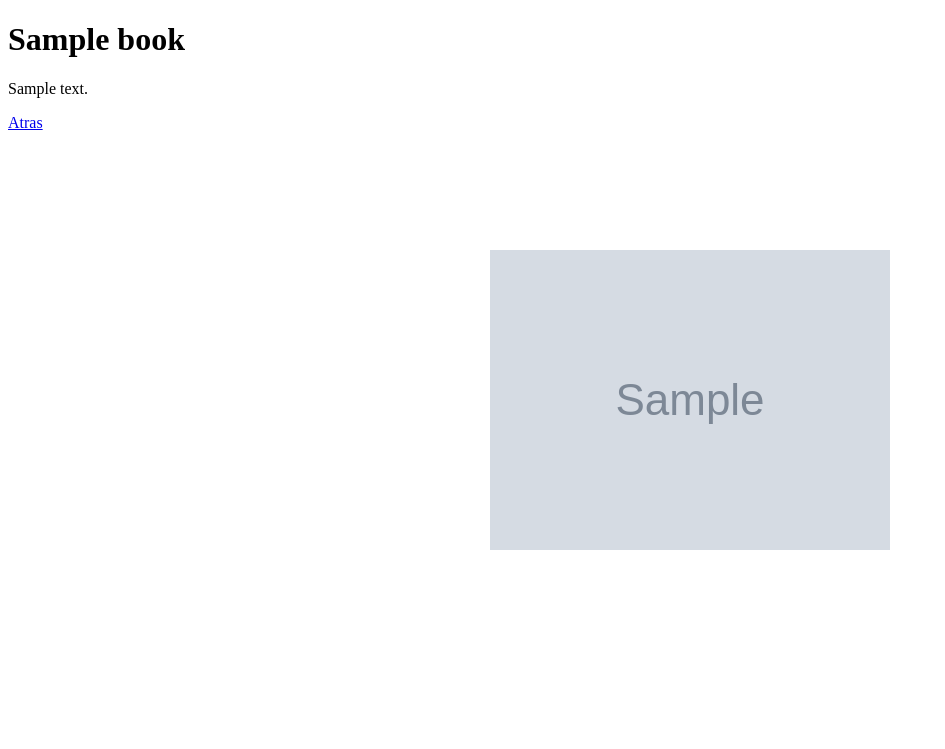
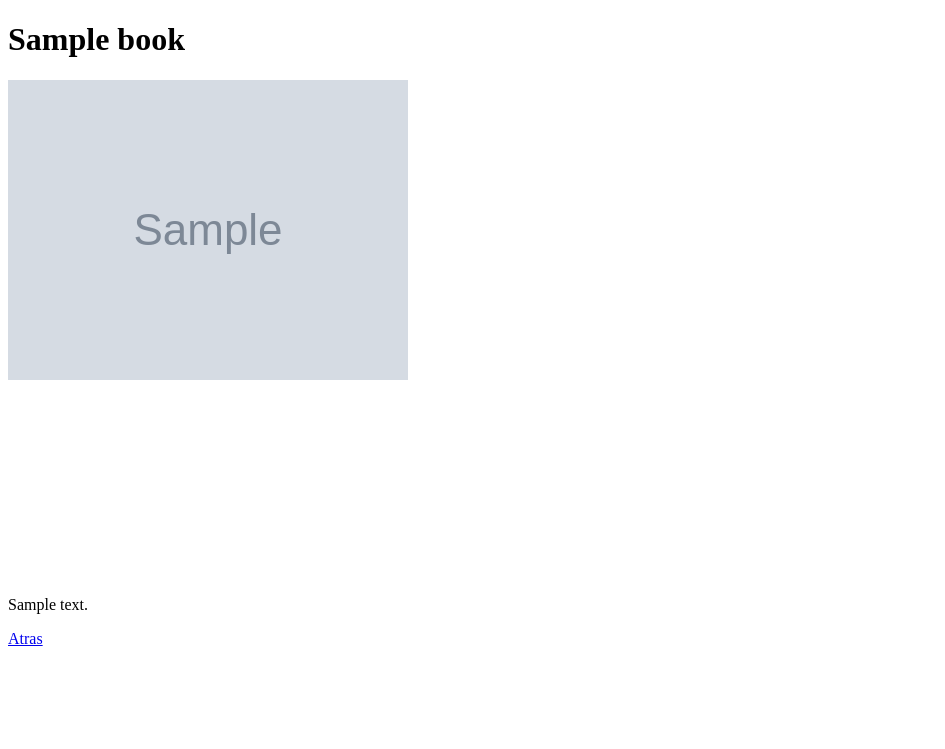
Before and after one commit to arnoldpaye/book_container, a PHP site: page /detail.php?id=1 in a window 1280 px wide. Shown: the top 749 px of the page, without its empty margins (0-945 px from the left). Run offline with PHP 8.4, Linux system fonts and the light colour scheme; tables that the repository leaves empty or names only in its code hold one stand-in row (values such as "Sample post"); grey boxes marked "Sample" are stand-in pictures.

Commit message:
detail.php

```diff
--- a/css/main.css
+++ b/css/main.css
@@ -63,11 +63,11 @@ ul.wrapper.columns-4 li {
 .center {
    width: 500px;
    height: 500px;
-   position: absolute;
+   /*position: absolute;
    left: 50%;
    top: 50%;
    margin-left: -150px;
-   margin-top: -150px;
+   margin-top: -150px;*/
 }
 .center img {
     max-height: 100%;
```
